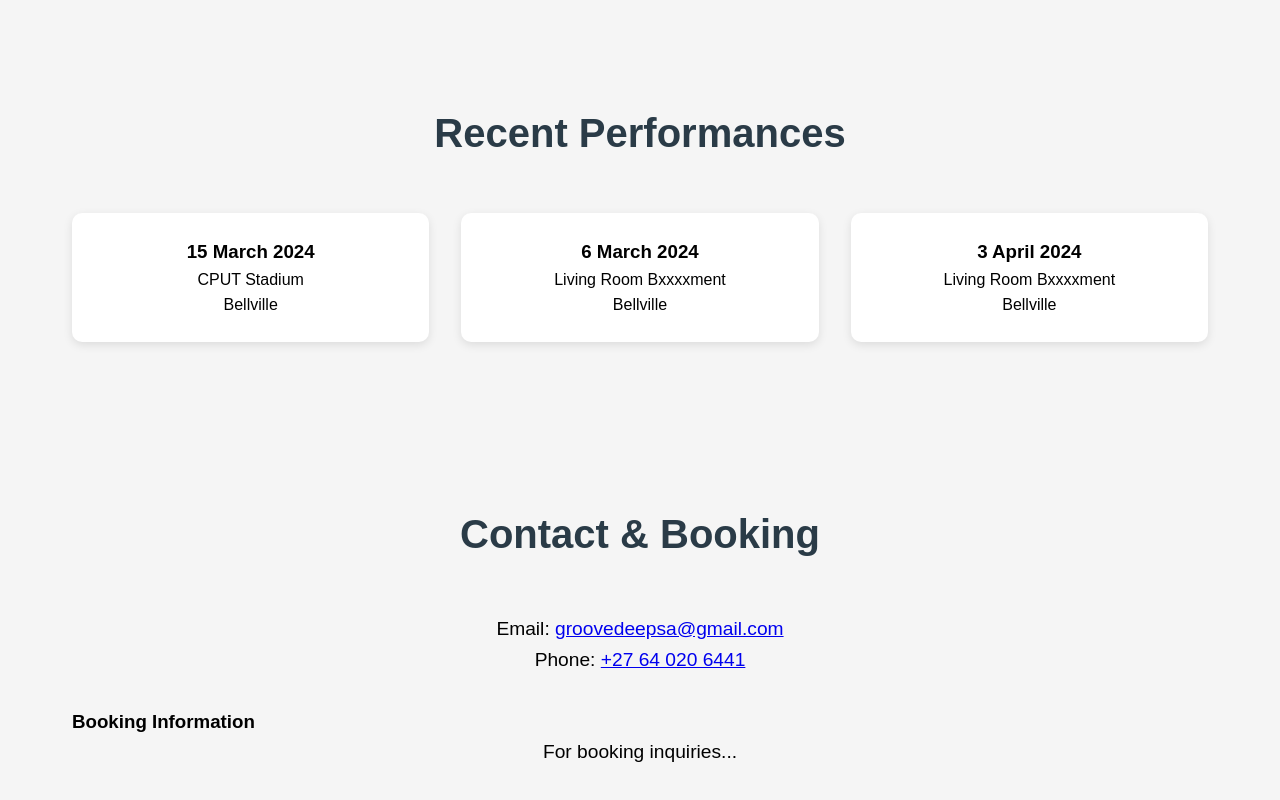
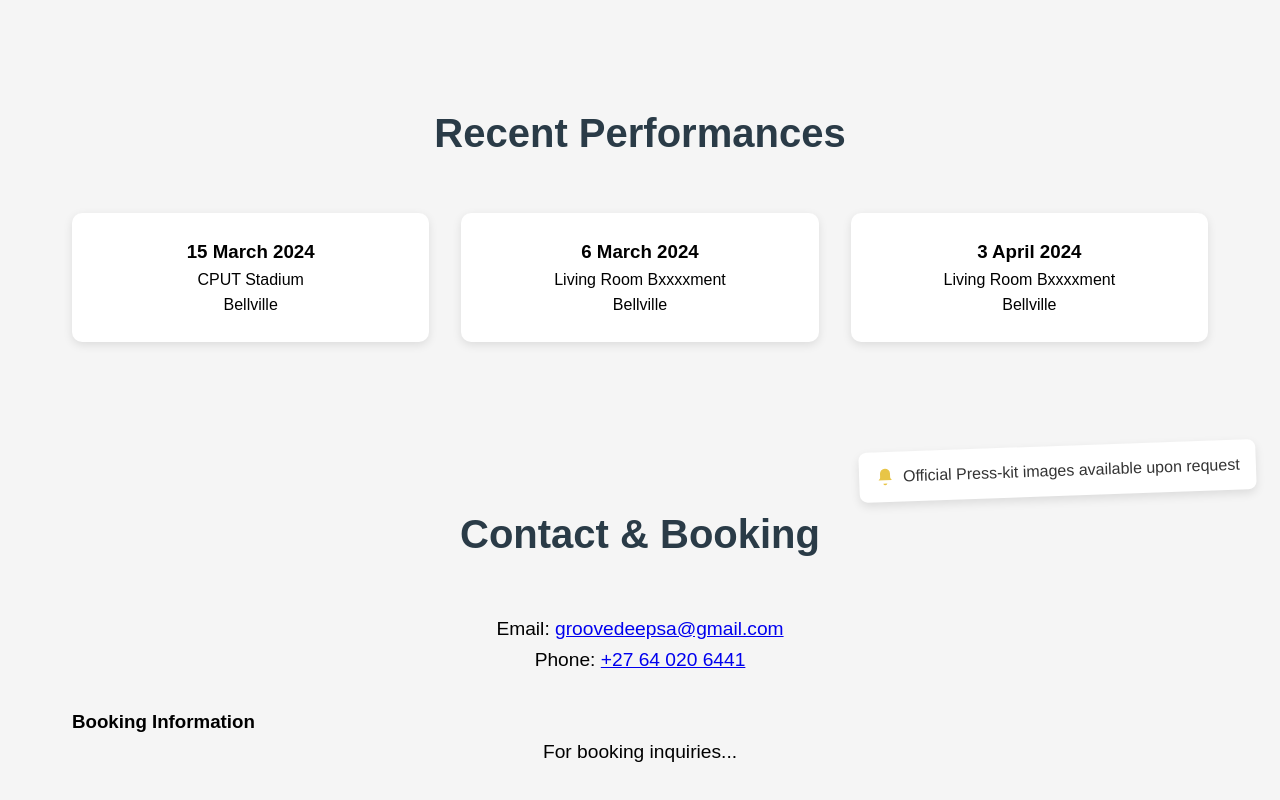
Before and after one commit to Emmanuel9762/Groove-Deep-EPK, a plain HTML site: page index.html in a window 1280 px wide. Shown: the part 1655-2455 px from the top of the page. Drawn offline with Linux system fonts and the light colour scheme.

Commit message:
feat: notifaction card

```diff
--- a/index.html
+++ b/index.html
@@ -136,6 +136,34 @@
         .social-links a:hover { color: var(--accent-blue); }
         .quote { text-align: center; font-style: italic; padding: 2rem; background: var(--primary-blue); color: white; border-radius: 10px; margin: 3rem 0; }
         @media (max-width: 768px) { .bio-grid { grid-template-columns: 1fr; } .header h1 { font-size: 2.5rem; } }
+
+        /* ======== Note-Card Styles ======== */
+        /* position context */
+        #contact {
+            position: relative;
+        }
+        /* the little sticky note */
+        .note-card {
+            position: absolute;
+            top: 1.5rem;
+            right: -1rem;
+            background: white;
+            padding: 0.75rem 1rem;
+            border-radius: 0.5rem;
+            box-shadow: 0 4px 10px rgba(0,0,0,0.1);
+            transform: rotate(-2deg);
+            display: flex;
+            align-items: center;
+            gap: 0.5rem;
+            font-size: 1rem;
+            color: var(--text-dark);
+            z-index: 10;
+        }
+        /* bell icon color */
+        .note-card .bell-icon {
+            flex-shrink: 0;
+            color: var(--highlight);
+        }
     </style>
 </head>
 <body>
@@ -189,6 +217,13 @@
         </div>
     </section>
     <section class="section" id="contact">
+        <!-- Note card -->
+        <div class="note-card">
+            <svg class="bell-icon" xmlns="http://www.w3.org/2000/svg" viewBox="0 0 24 24" width="20" height="20" aria-hidden="true">
+                <path fill="currentColor" d="M12 2a6 6 0 0 0-6 6v4c0 .627-.115 1.237-.337 1.808L4 16h16l-1.663-2.192A4.992 4.992 0 0 1 18 12V8a6 6 0 0 0-6-6zm0 20a2.5 2.5 0 0 0 2.45-2H9.55A2.5 2.5 0 0 0 12 22z"/>
+            </svg>
+            <span>Official Press-kit images available upon request</span>
+        </div>
         <h2>Contact & Booking</h2>
         <div class="contact-info"><p>Email: <a href="mailto:groovedeepsa@gmail.com">groovedeepsa@gmail.com</a></p><p>Phone: <a href="tel:+27640206441">+27 64 020 6441</a></p></div>
         <h3>Booking Information</h3>
```
